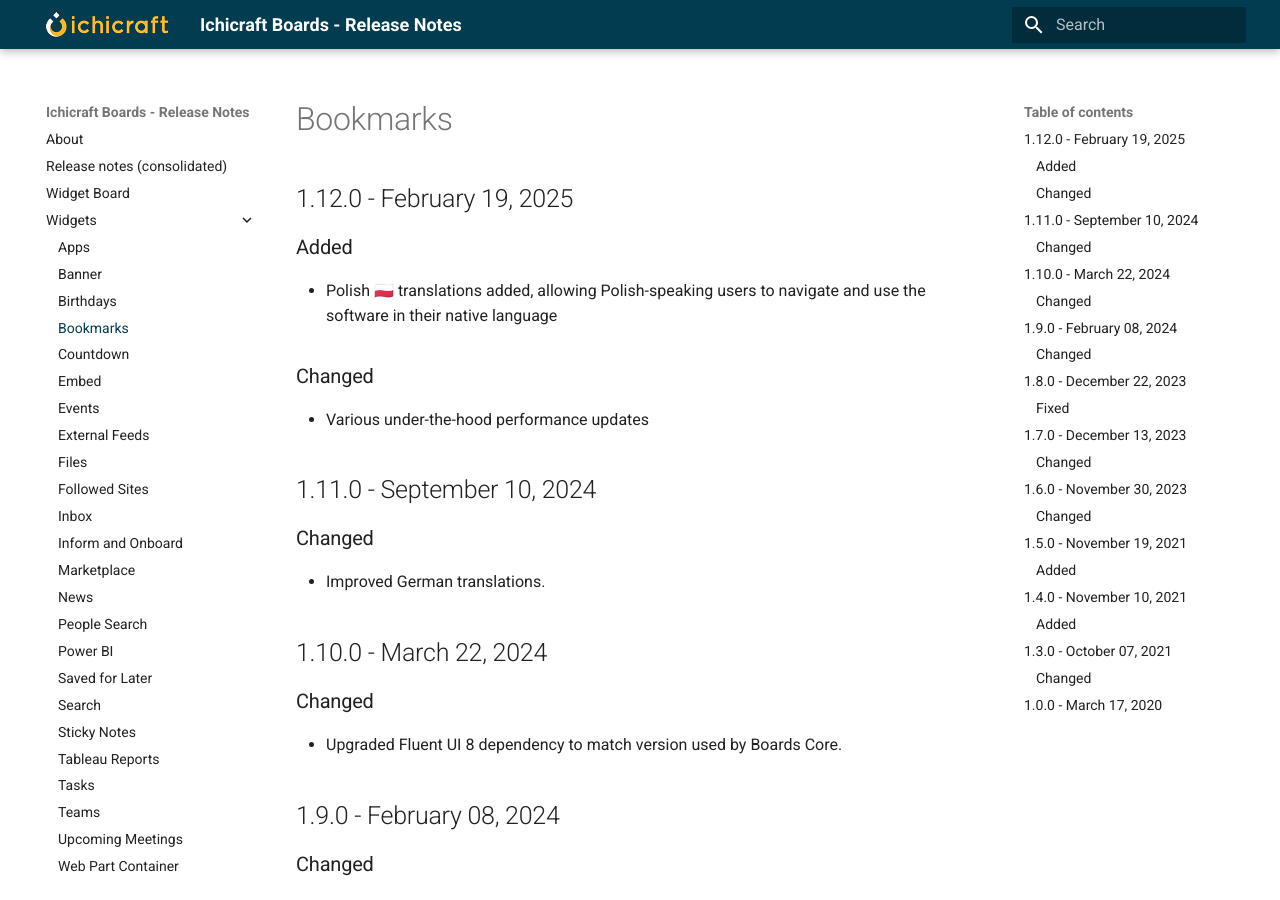
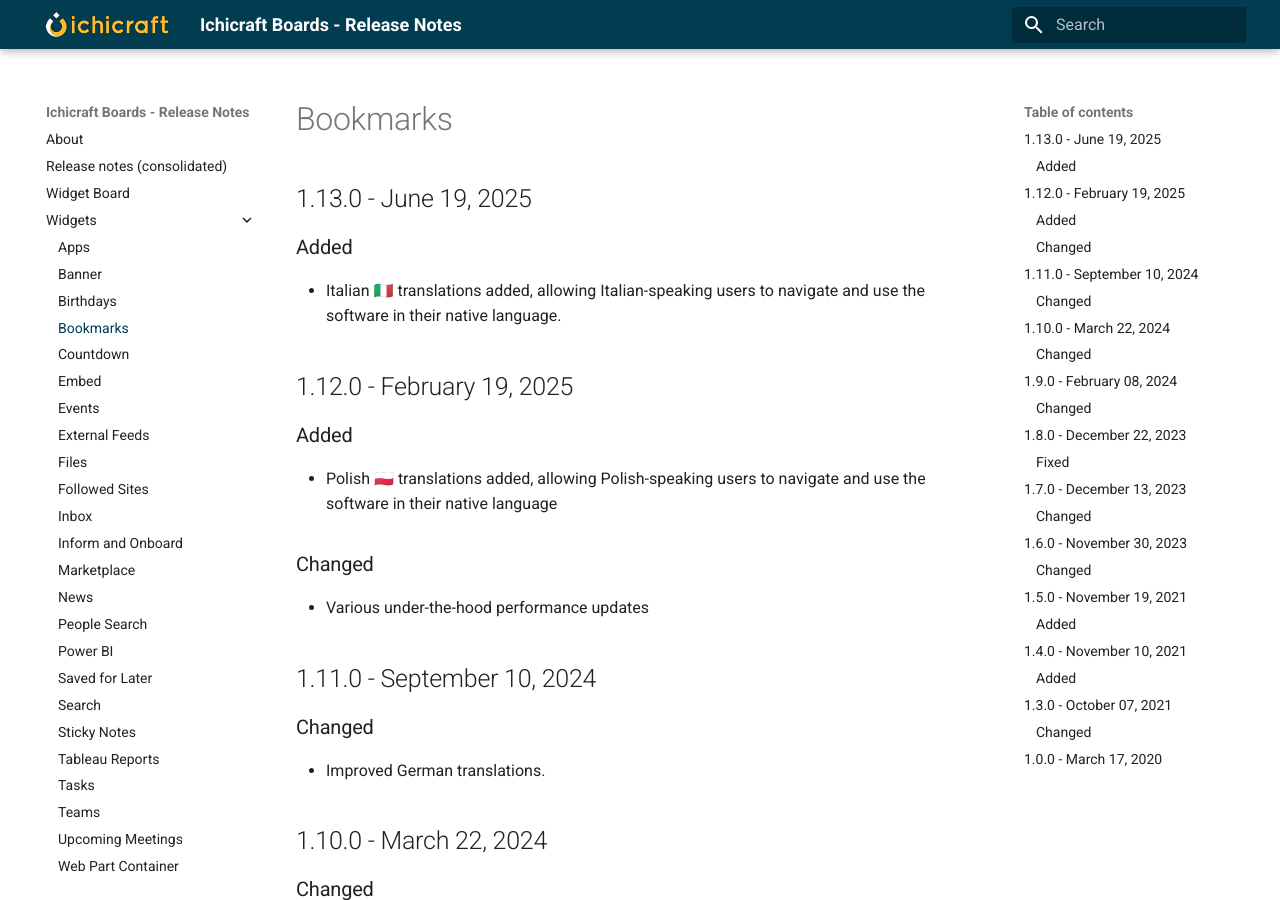
Before and after one commit to ichicraft/widgets-docs, an MkDocs documentation site: the page built from docs/Widgets/Bookmarks.md, in a window 1280 px wide and 900 px high. Built offline with MkDocs 1.6.1 and Material for MkDocs 9.7.7, drawn with Linux system fonts in a browser that asks for light colours.

```diff
--- a/docs/Widgets/Bookmarks.md
+++ b/docs/Widgets/Bookmarks.md
@@ -1,3 +1,8 @@
+## 1.13.0 - June 19, 2025
+
+### Added
+- Italian 🇮🇹 translations added, allowing Italian-speaking users to navigate and use the software in their native language.
+
 ## 1.12.0 - February 19, 2025
 
 ### Added
```
Also changed, not shown: docs/Release-notes-(consolidated).md (+5 -0 lines).
